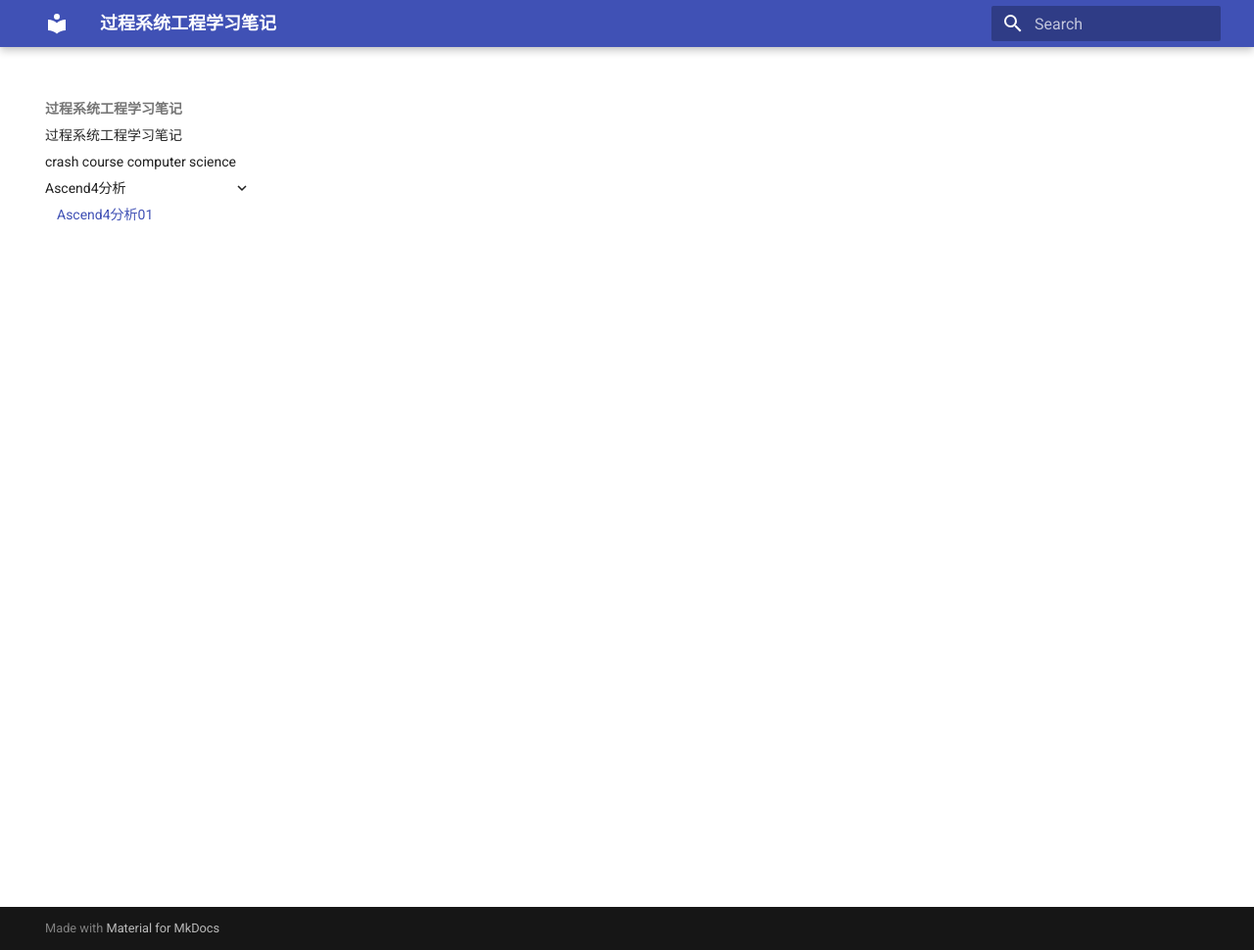
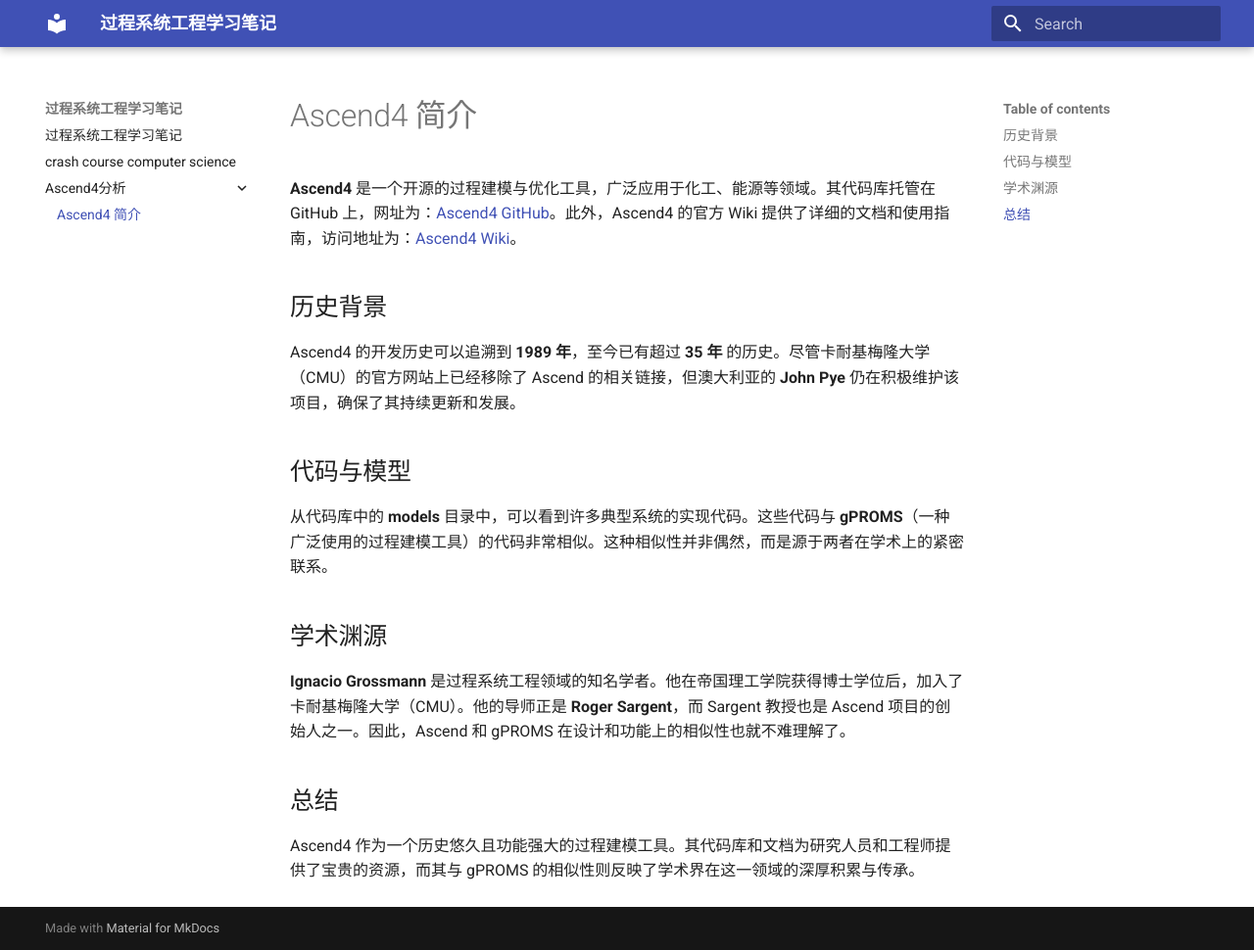
Before and after one commit to 1912697605/Notes-on-PSE, an MkDocs documentation site: the page built from docs/Ascend4分析/Ascend4分析01.md, in a window 1280 px wide and 970 px high. Shown: the whole window at 98% size. Built offline with MkDocs 1.6.1 and Material for MkDocs 9.7.7, drawn with Linux system fonts in a browser that asks for light colours.

Commit message:
ascend4-01

```diff
--- a/docs/Ascend4分析/Ascend4分析01.md
+++ b/docs/Ascend4分析/Ascend4分析01.md
@@ -1 +1,19 @@
-#
+# Ascend4 简介
+
+**Ascend4** 是一个开源的过程建模与优化工具，广泛应用于化工、能源等领域。其代码库托管在 GitHub 上，网址为：[Ascend4 GitHub](https://github.com/ascend4/ascend4)。此外，Ascend4 的官方 Wiki 提供了详细的文档和使用指南，访问地址为：[Ascend4 Wiki](https://ascend4.org/)。
+
+## 历史背景
+
+Ascend4 的开发历史可以追溯到 **1989 年**，至今已有超过 **35 年** 的历史。尽管卡耐基梅隆大学（CMU）的官方网站上已经移除了 Ascend 的相关链接，但澳大利亚的 **John Pye** 仍在积极维护该项目，确保了其持续更新和发展。
+
+## 代码与模型
+
+从代码库中的 **models** 目录中，可以看到许多典型系统的实现代码。这些代码与 **gPROMS**（一种广泛使用的过程建模工具）的代码非常相似。这种相似性并非偶然，而是源于两者在学术上的紧密联系。
+
+## 学术渊源
+
+**Ignacio Grossmann** 是过程系统工程领域的知名学者。他在帝国理工学院获得博士学位后，加入了卡耐基梅隆大学（CMU）。他的导师正是 **Roger Sargent**，而 Sargent 教授也是 Ascend 项目的创始人之一。因此，Ascend 和 gPROMS 在设计和功能上的相似性也就不难理解了。
+
+## 总结
+
+Ascend4 作为一个历史悠久且功能强大的过程建模工具。其代码库和文档为研究人员和工程师提供了宝贵的资源，而其与 gPROMS 的相似性则反映了学术界在这一领域的深厚积累与传承。
```
